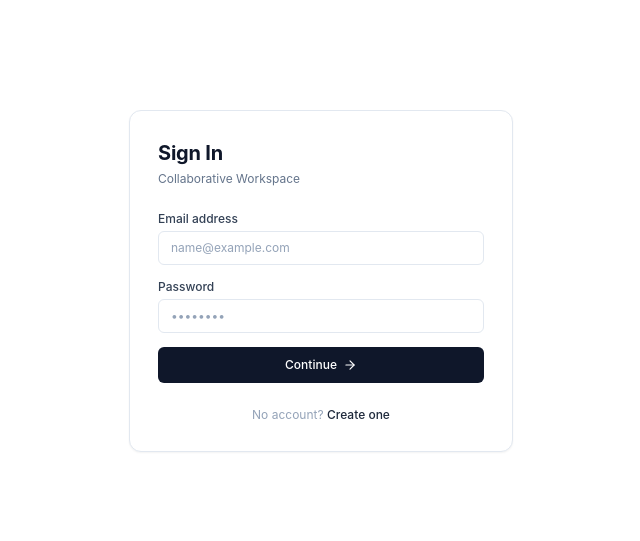
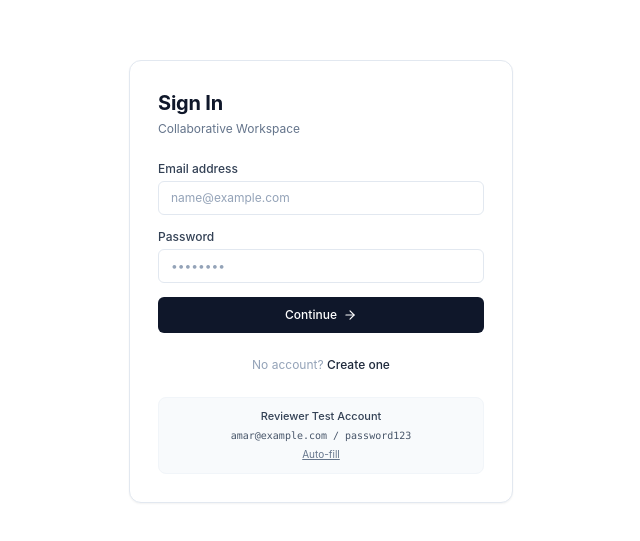
Before and after one commit to Amar209/Real-Time-Collaborative-Workspace, a Next.js app in the folder apps/web/: page /login in a window 1280 px wide. Shown: the part 119-660 px from the top of the page, without its empty margins (319-959 px from the left). Built offline with nearby package versions, Linux system fonts and the light colour scheme.

Commit message:
style(auth): add clean, understated reviewer credential helper on login page

```diff
--- a/apps/web/app/(auth)/login/page.tsx
+++ b/apps/web/app/(auth)/login/page.tsx
@@ -106,6 +106,26 @@ export default function LoginPage() {
             Create one
           </Link>
         </div>
+
+        {/* Subtle Reviewer Helper */}
+        <div className="rounded-lg border border-slate-100 bg-slate-50 p-2.5 text-center text-[11px] text-slate-500">
+          <p className="font-medium text-slate-700">Reviewer Test Account</p>
+          <div className="mt-1 flex items-center justify-center gap-1.5 font-mono text-[10px] text-slate-600">
+            <span>amar@example.com</span>
+            <span>/</span>
+            <span>password123</span>
+          </div>
+          <button
+            type="button"
+            onClick={() => {
+              setEmail("amar@example.com");
+              setPassword("password123");
+            }}
+            className="mt-1 text-[10px] text-slate-500 hover:text-slate-800 underline transition cursor-pointer"
+          >
+            Auto-fill
+          </button>
+        </div>
       </div>
     </div>
   );
```
